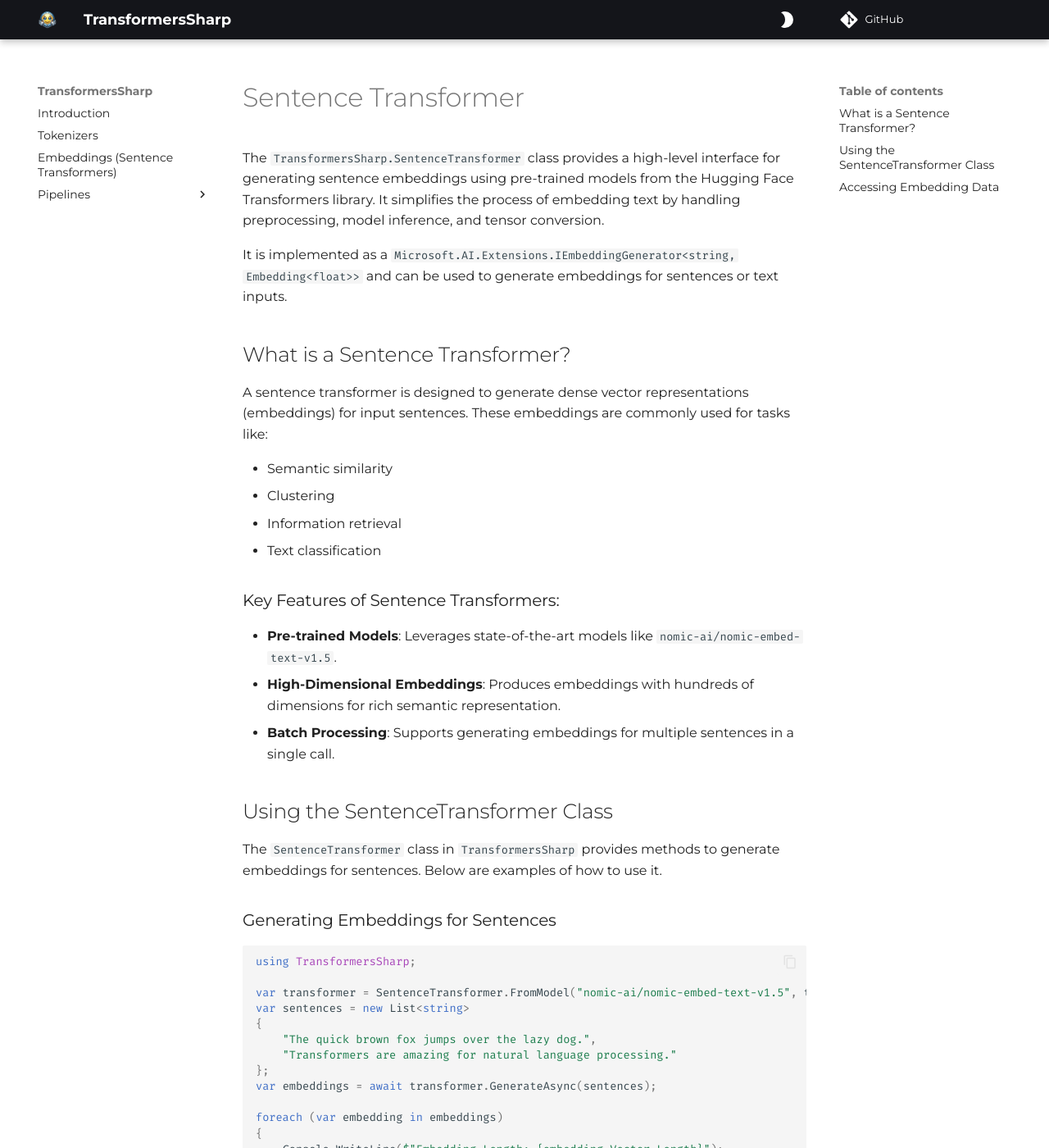
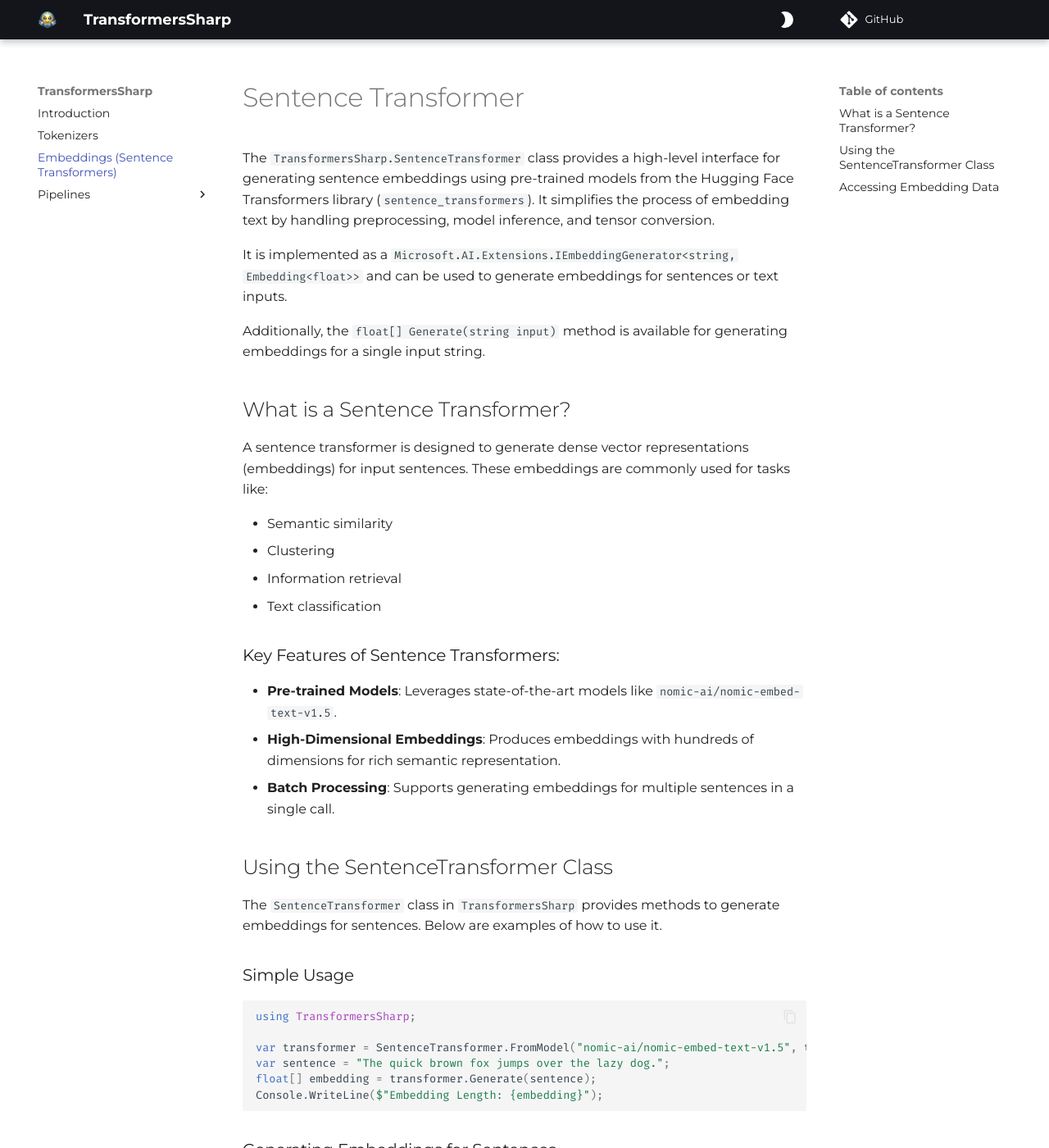
Before and after one commit to tonybaloney/TransformersSharp, an MkDocs documentation site: the page built from docs/sentence_transformers.md, in a window 1280 px wide and 1400 px high. Shown: the whole window at 82% size. Built offline with MkDocs 1.6.1 and Material for MkDocs 9.7.7, drawn with Linux system fonts in a browser that asks for light colours; comment, search, counter and statistics services are not loaded; some of the changed text lies outside the part shown.

Commit message:
Update docs for new API

````diff
--- a/docs/sentence_transformer.md
+++ b/docs/sentence_transformers.md
@@ -1,8 +1,10 @@
 # Sentence Transformer
 
-The `TransformersSharp.SentenceTransformer` class provides a high-level interface for generating sentence embeddings using pre-trained models from the Hugging Face Transformers library. It simplifies the process of embedding text by handling preprocessing, model inference, and tensor conversion.
+The `TransformersSharp.SentenceTransformer` class provides a high-level interface for generating sentence embeddings using pre-trained models from the Hugging Face Transformers library (`sentence_transformers`). It simplifies the process of embedding text by handling preprocessing, model inference, and tensor conversion.
 
 It is implemented as a `Microsoft.AI.Extensions.IEmbeddingGenerator<string, Embedding<float>>` and can be used to generate embeddings for sentences or text inputs.
+
+Additionally, the `float[] Generate(string input)` method is available for generating embeddings for a single input string.
 
 ## What is a Sentence Transformer?
 
@@ -22,6 +24,17 @@ A sentence transformer is designed to generate dense vector representations (emb
 ## Using the SentenceTransformer Class
 
 The `SentenceTransformer` class in `TransformersSharp` provides methods to generate embeddings for sentences. Below are examples of how to use it.
+
+### Simple Usage
+
+```csharp
+using TransformersSharp;
+
+var transformer = SentenceTransformer.FromModel("nomic-ai/nomic-embed-text-v1.5", trustRemoteCode: true);
+var sentence = "The quick brown fox jumps over the lazy dog.";
+float[] embedding = transformer.Generate(sentence);
+Console.WriteLine($"Embedding Length: {embedding}");
+```
 
 ### Generating Embeddings for Sentences
 
````
